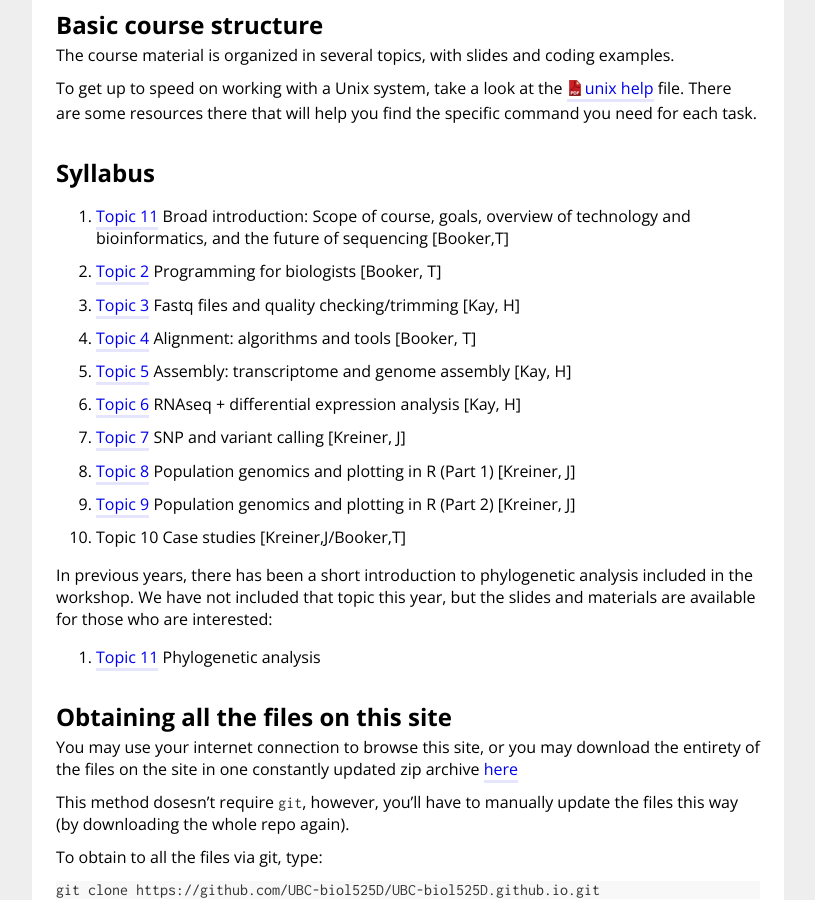
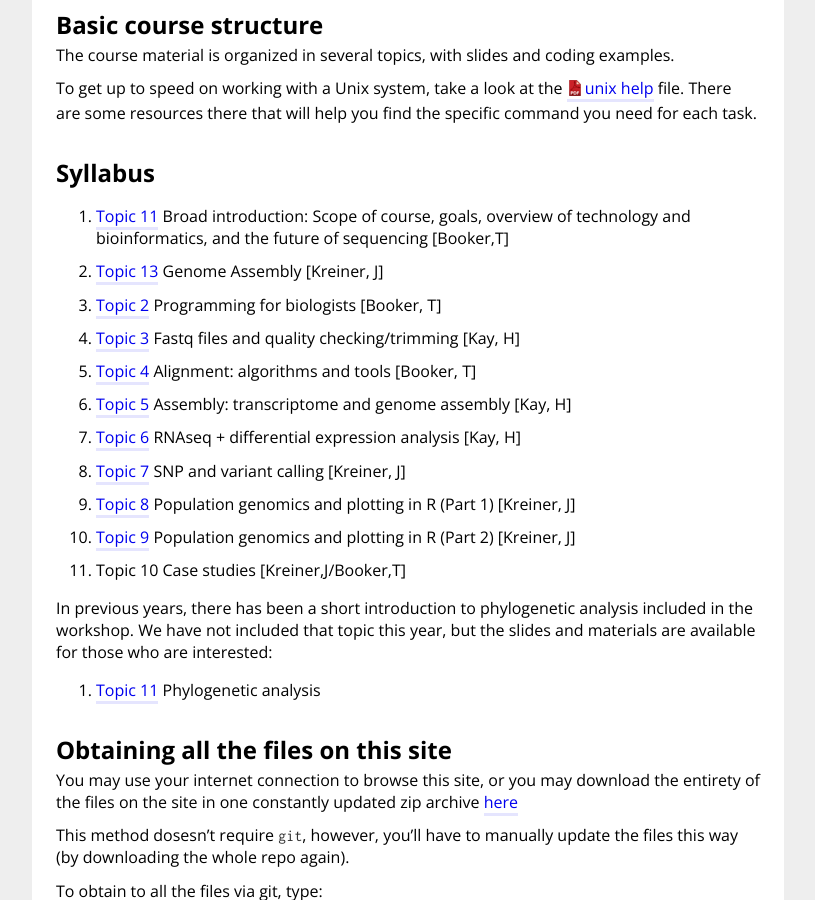
Before and after one commit to UBC-biol525D/UBC-biol525D.github.io, a Jekyll site: the page built from index.md, in a window 1280 px wide and 900 px high, scrolled down 1226 px. Shown: the whole window, without its empty margins (232-1047 px from the left). Built offline with Jekyll 4.4.1, drawn with Linux system fonts in a browser that asks for light colours.

Commit message:
Update index.md
link to working topic

```diff
--- a/index.md
+++ b/index.md
@@ -44,15 +44,17 @@ To get up to speed on working with a Unix system, take a look at the [unix help]
 
 ## Syllabus
 1. [Topic 11](./Topic_11/) Broad introduction: Scope of course, goals, overview of technology and bioinformatics, and the future of sequencing [Booker,T]
+3. [Topic 13](./Topic_3n4/) Genome Assembly [Kreiner, J]
+
 2. [Topic 2](./Topic_2/) Programming for biologists [Booker, T]
-3. [Topic 3](./Topic_3/) Fastq files and quality checking/trimming [Kay, H]
-4. [Topic 4](./Topic_4/) Alignment: algorithms and tools [Booker, T]
-5. [Topic 5](./Topic_5/) Assembly: transcriptome and genome assembly [Kay, H]
-6. [Topic 6](./Topic_6/) RNAseq + differential expression analysis [Kay, H]
-7. [Topic 7](./Topic_7/) SNP and variant calling [Kreiner, J]
-8. [Topic 8](./Topic_8-9/) Population genomics and plotting in R (Part 1) [Kreiner, J]
-9. [Topic 9](./Topic_8-9/) Population genomics and plotting in R (Part 2) [Kreiner, J]
-10. Topic 10 Case studies [Kreiner,J/Booker,T]
+4. [Topic 3](./Topic_3/) Fastq files and quality checking/trimming [Kay, H]
+5. [Topic 4](./Topic_4/) Alignment: algorithms and tools [Booker, T]
+6. [Topic 5](./Topic_5/) Assembly: transcriptome and genome assembly [Kay, H]
+7. [Topic 6](./Topic_6/) RNAseq + differential expression analysis [Kay, H]
+8. [Topic 7](./Topic_7/) SNP and variant calling [Kreiner, J]
+9. [Topic 8](./Topic_8-9/) Population genomics and plotting in R (Part 1) [Kreiner, J]
+10. [Topic 9](./Topic_8-9/) Population genomics and plotting in R (Part 2) [Kreiner, J]
+11. Topic 10 Case studies [Kreiner,J/Booker,T]
 
 In previous years, there has been a short introduction to phylogenetic analysis included in the workshop. We have not included that topic this year, but the slides and materials are available for those who are interested:
 
```
